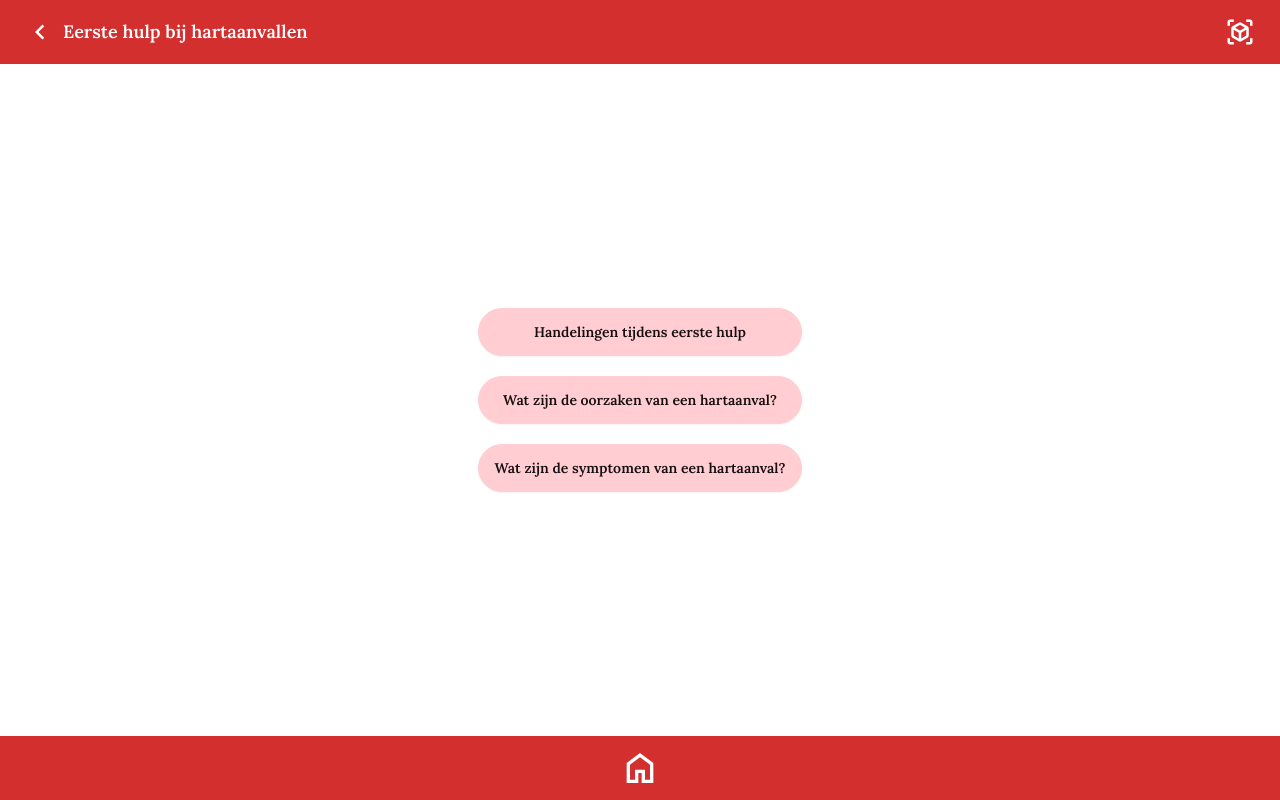
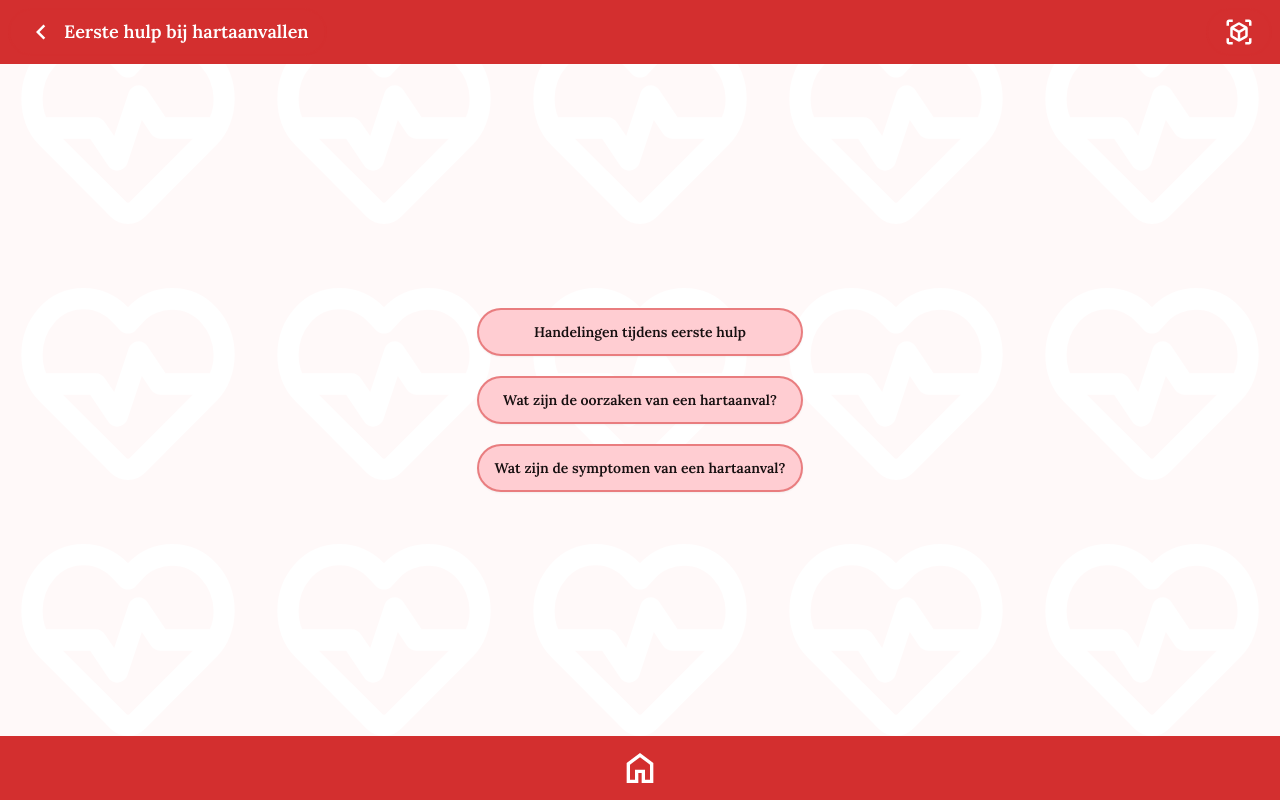
Before and after one commit to IsmailYaman/cp-ar, a Next.js app: page /ehbo in a window 1280 px wide. Built offline with nearby package versions, Linux system fonts and the light colour scheme.

Commit message:
Final final finishing touches

```diff
--- a/app/globals.css
+++ b/app/globals.css
@@ -38,7 +38,13 @@
   }
 }
 
+body {
+  @apply bg-repeat;
+  background-image: url('/img/logo.svg');
+  background-color: rgba(255, 238, 238, 0.363);
+  background-size: 20%;
+}
 
 .btn{
-  @apply rounded-full
+  @apply rounded-full border-2 border-primary/50;
 }
--- a/app/page.tsx
+++ b/app/page.tsx
@@ -5,7 +5,7 @@ export default function Home() {
     return (
         <div className="container mx-auto px-16">
             <div className="flex flex-col h-screen justify-center items-stretch">
-                <div className="mask mask-squircle bg-gradient-to-b from-primary to-red-700 w-24 h-24 mx-auto p-3">
+                <div className="mask mask-squircle bg-gradient-to-b from-primary to-red-700 w-30 h-30 mx-auto p-3">
                     <Image src="img/logo.svg" width={100} height={100} alt="logo" />
                 </div>
                 <h1 className="text-center pb-10 pt-5">CP-AR</h1>
```
